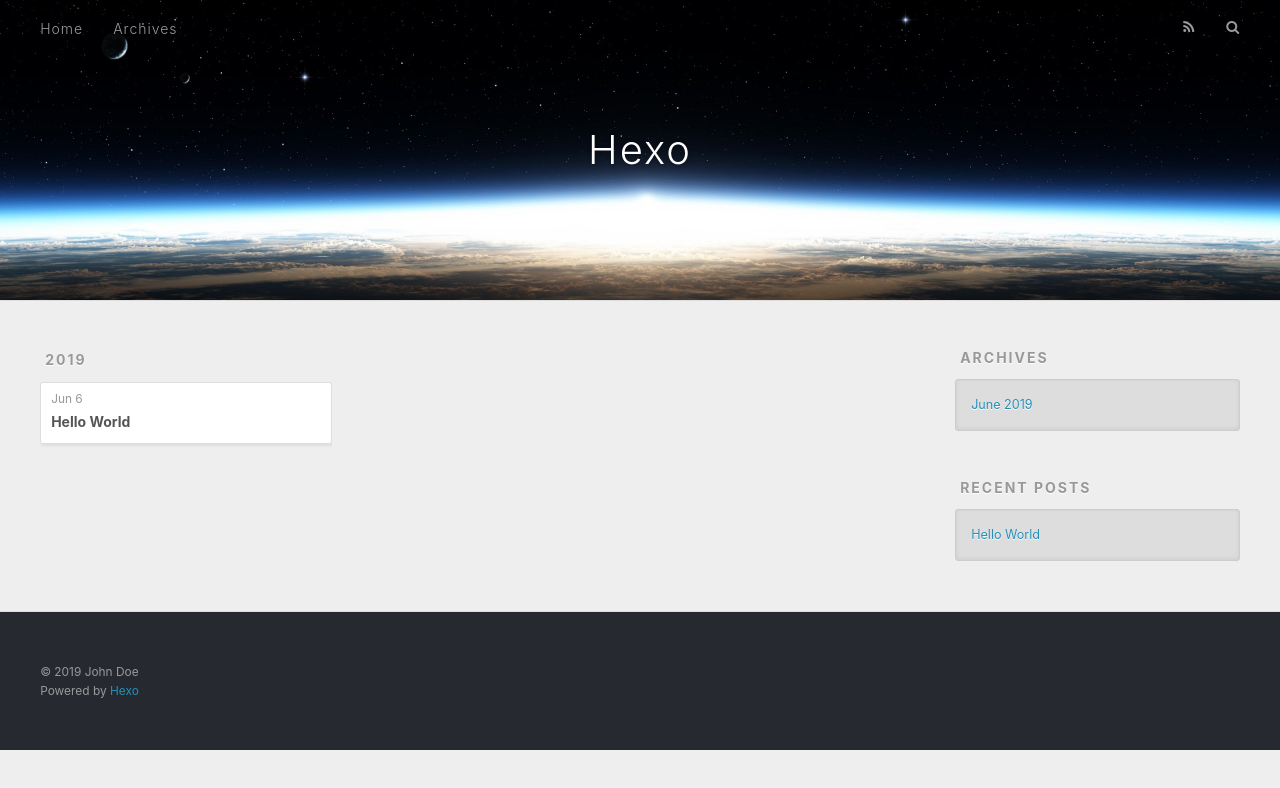
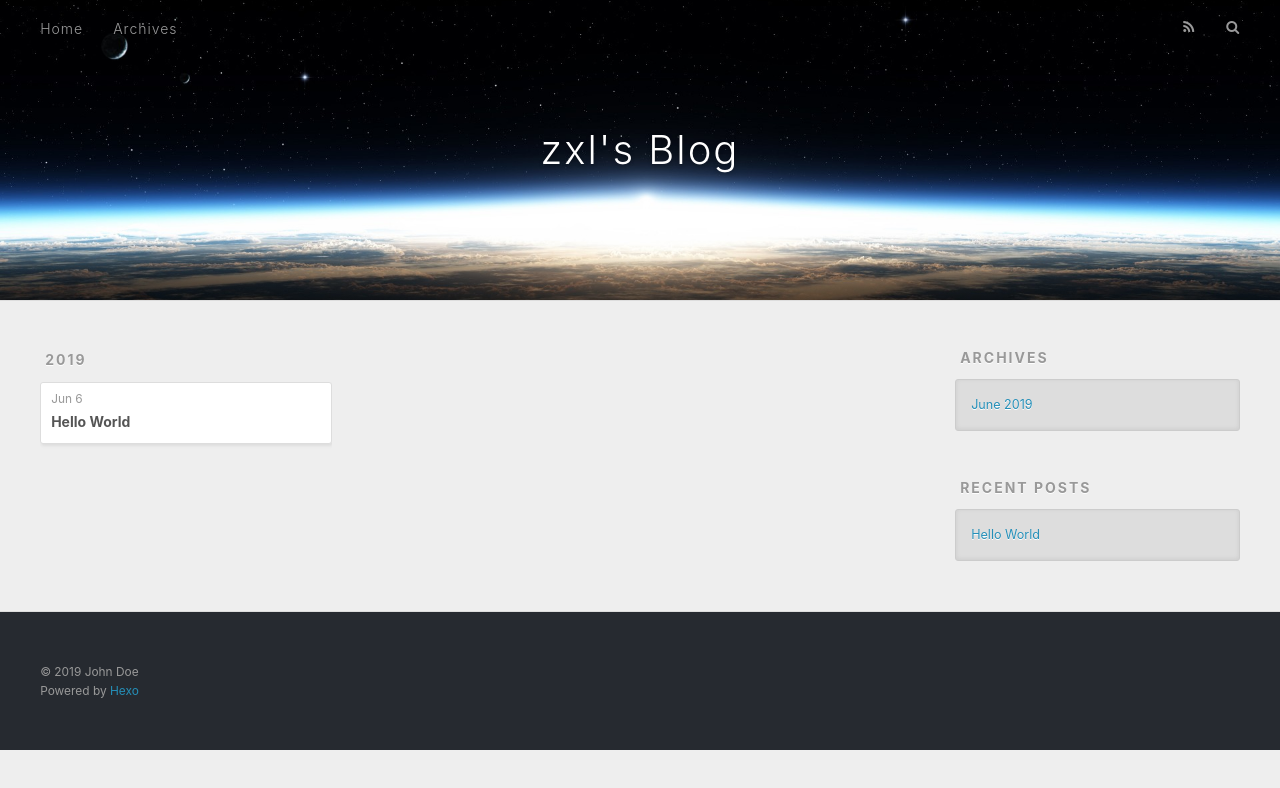
Before and after one commit to zxxxl123/zxl854462886.github.io, a plain HTML site: page archives/2019/06/index.html in a window 1280 px wide. Drawn offline with nearby package versions, Linux system fonts and the light colour scheme.

Commit message:
Site updated: 2019-06-07 20:21:17

```diff
--- a/archives/2019/06/index.html
+++ b/archives/2019/06/index.html
@@ -5,17 +5,17 @@
 
 
 
-  <title>Archives: 2019/6 | Hexo</title>
+  <title>Archives: 2019/6 | zxl&#39;s Blog</title>
   <meta name="viewport" content="width=device-width, initial-scale=1, maximum-scale=1">
   <meta property="og:type" content="website">
-<meta property="og:title" content="Hexo">
+<meta property="og:title" content="zxl&#39;s Blog">
 <meta property="og:url" content="http://yoursite.com/archives/2019/06/index.html">
-<meta property="og:site_name" content="Hexo">
+<meta property="og:site_name" content="zxl&#39;s Blog">
 <meta property="og:locale" content="default">
 <meta name="twitter:card" content="summary">
-<meta name="twitter:title" content="Hexo">
+<meta name="twitter:title" content="zxl&#39;s Blog">
 
-    <link rel="alternate" href="/atom.xml" title="Hexo" type="application/atom+xml">
+    <link rel="alternate" href="/atom.xml" title="zxl&#39;s Blog" type="application/atom+xml">
 
 
     <link rel="icon" href="/favicon.png">
@@ -34,7 +34,7 @@
   <div id="header-outer" class="outer">
     <div id="header-title" class="inner">
       <h1 id="logo-wrap">
-        <a href="/" id="logo">Hexo</a>
+        <a href="/" id="logo">zxl&#39;s Blog</a>
       </h1>
 
     </div>
```
Also changed, not shown: 2019/06/06/hello-world/index.html (+4 -4 lines), archives/2019/index.html (+6 -6 lines), archives/index.html (+6 -6 lines), index.html (+6 -6 lines).
